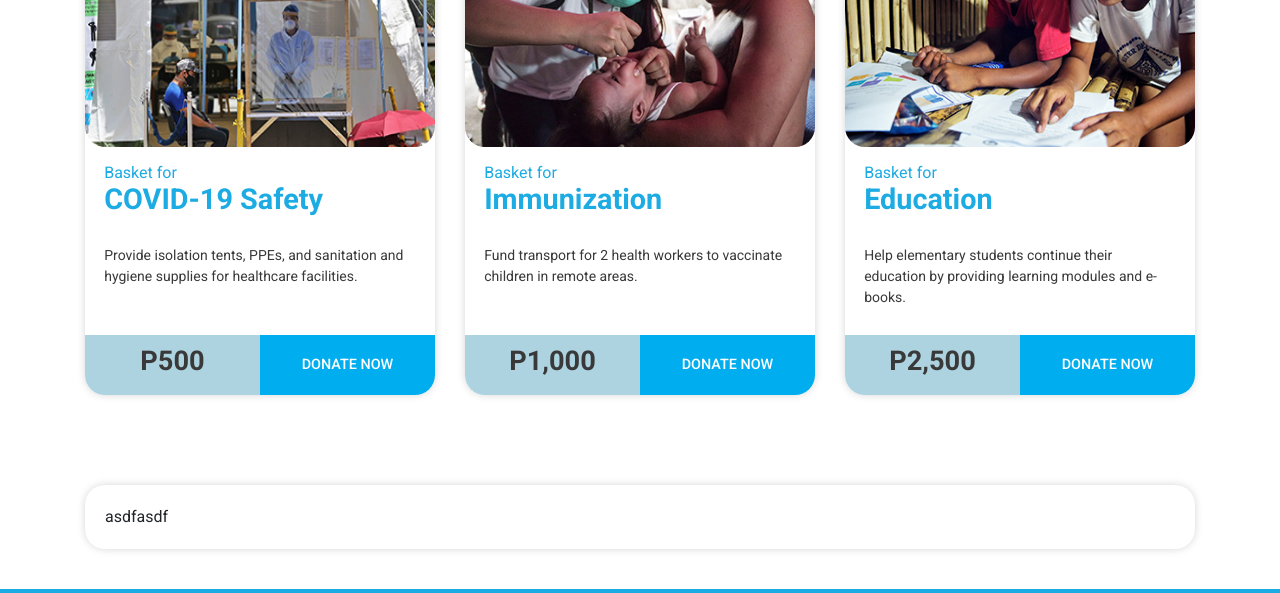
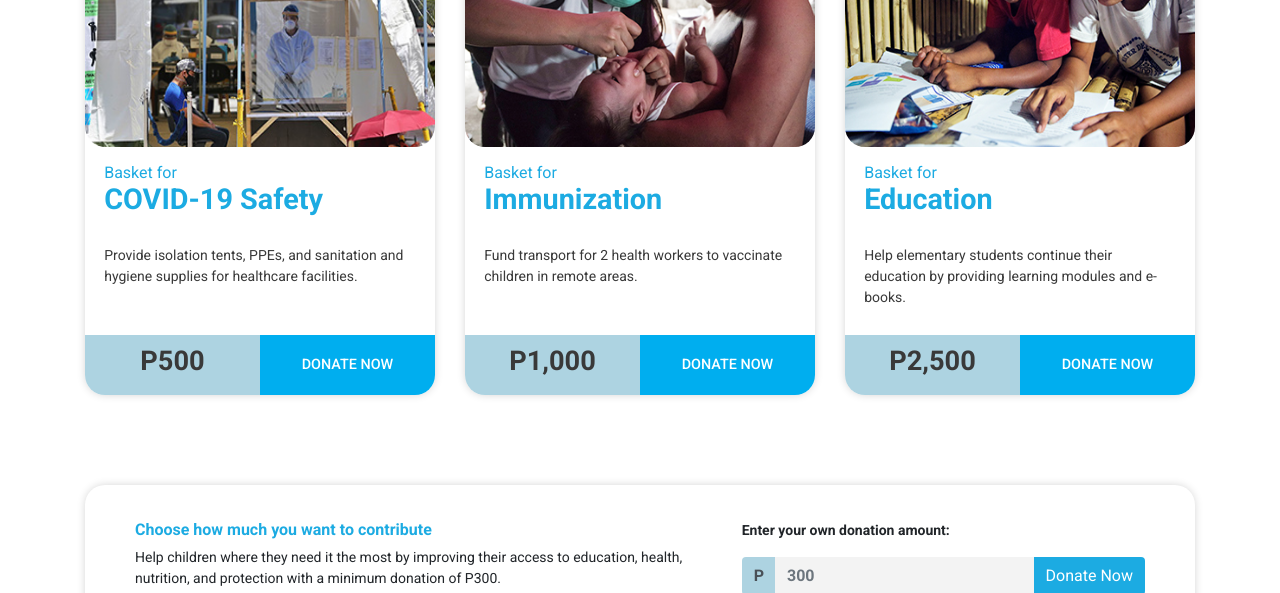
Before and after one commit to louisdalligos/unicef-donate, a website built with webpack: page src/index.html in a window 1280 px wide. Shown: the part 1619-2212 px from the top of the page. Built offline with nearby package versions, Linux system fonts and the light colour scheme.

Commit message:
Fix responsive

```diff
--- a/src/components/home-how-it-works.html
+++ b/src/components/home-how-it-works.html
@@ -5,7 +5,7 @@
       Choose a cause you wish to support. Every donation counts!
     </p>
 
-    <div class="row">
+    <div class="row product-row">
       <div class="col-md-4">
         <a href="#">
           <div class="card product-card">
@@ -81,7 +81,37 @@
 
     <div class="row">
       <div class="col">
-        <div class="custom-donate">asdfasdf</div>
+        <div class="custom-donate">
+          <div class="row">
+            <div class="col-md-7">
+              <h4>Choose how much you want to contribute</h4>
+              <p>
+                Help children where they need it the most by improving their
+                access to education, health, nutrition, and protection with a
+                minimum donation of P300.
+              </p>
+            </div>
+            <div class="col-md-5">
+              <p class="d-none d-lg-block mb-3">
+                <strong>Enter your own donation amount:</strong>
+              </p>
+              <div class="input-group">
+                <div class="input-group-prepend">
+                  <span class="input-group-text">P</span>
+                </div>
+                <input type="text" class="form-control" placeholder="300" />
+                <div class="input-group-append">
+                  <button class="btn btn-primary btn-desktop" type="button">
+                    Donate Now
+                  </button>
+                </div>
+              </div>
+              <a class="btn btn-primary btn-mobile" href="#" role="button"
+                >Donate now</a
+              >
+            </div>
+          </div>
+        </div>
       </div>
     </div>
   </div>
--- a/src/styles/scss/main.scss
+++ b/src/styles/scss/main.scss
@@ -4,6 +4,11 @@
 html,
 body {
   font-family: "Roboto", sans-serif;
+}
+
+.btn-primary {
+  background-color: $theme-color;
+  border: 0;
 }
 
 // Header
@@ -112,7 +117,7 @@ body {
     }
   }
 
-  .row {
+  .product-row {
     margin-top: 60px;
   }
 }
@@ -200,7 +205,74 @@ body {
 }
 
 .custom-donate {
+  margin: 20px 0;
   border-radius: 20px;
   box-shadow: 0px 0px 10px -1px rgba(0, 0, 0, 0.2);
-  padding: 20px;
+  padding: 10%;
+
+  @include respond-to("lg") {
+    margin: 60px 0;
+    padding: 35px 50px;
+  }
+
+  p {
+    font-size: 0.875rem;
+    margin: 0;
+  }
+
+  h4 {
+    font-size: 1rem;
+    color: $theme-color;
+    font-weight: 700;
+  }
+
+  .col-md-7,
+  .col-md-5 {
+    text-align: center;
+
+    @include respond-to("lg") {
+      text-align: left;
+    }
+  }
+
+  input {
+    border: 0;
+    background: #f3f3f3;
+    font-weight: 700;
+
+    &:hover,
+    &:focus {
+      outline: none;
+      border-color: transparent;
+      box-shadow: none;
+      background: #f3f3f3;
+    }
+  }
+
+  .input-group {
+    margin: 30px 0;
+
+    @include respond-to("lg") {
+      margin: 0;
+    }
+  }
+
+  .input-group-text {
+    background-color: #add3e1;
+    border: 0;
+    font-weight: 700;
+  }
+
+  .btn-mobile {
+    @include respond-to("lg") {
+      display: none;
+    }
+  }
+
+  .btn-desktop {
+    display: none;
+    @include respond-to("lg") {
+      display: inline;
+    }
+  }
 }
```
